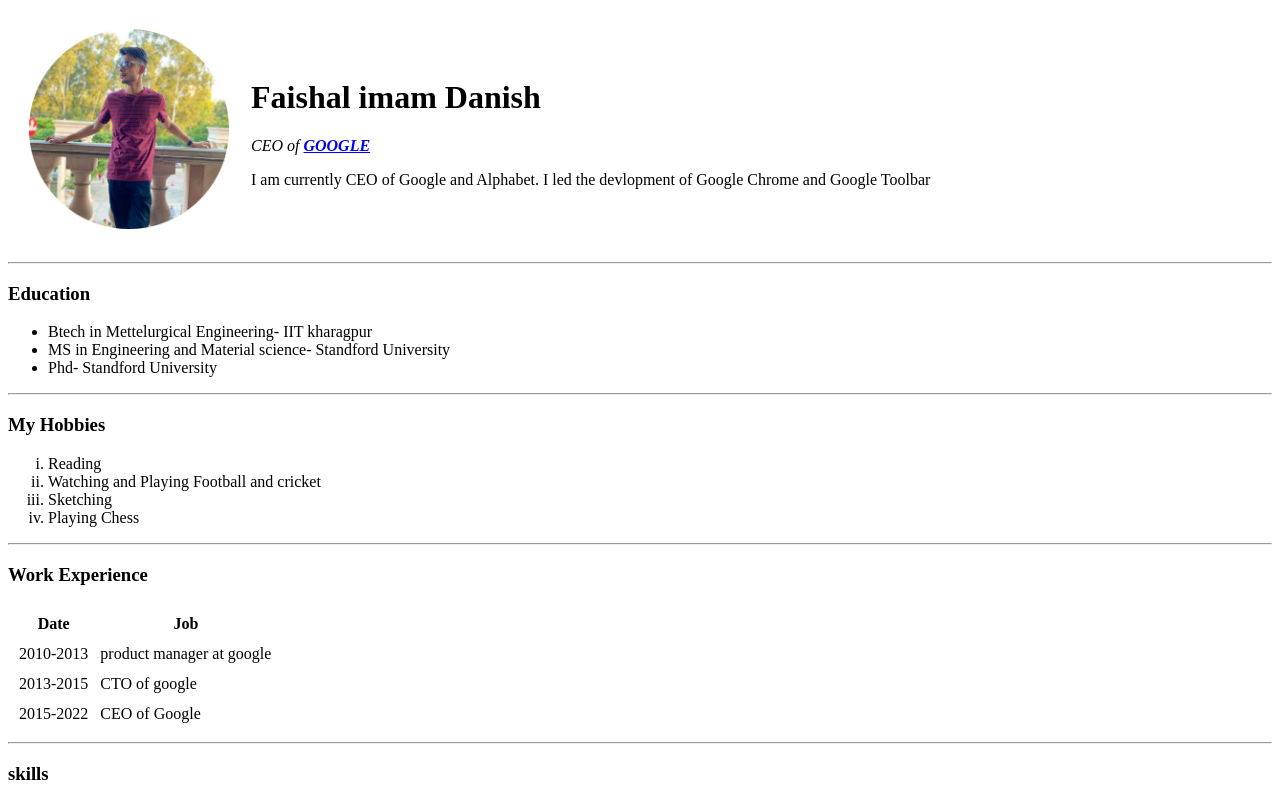
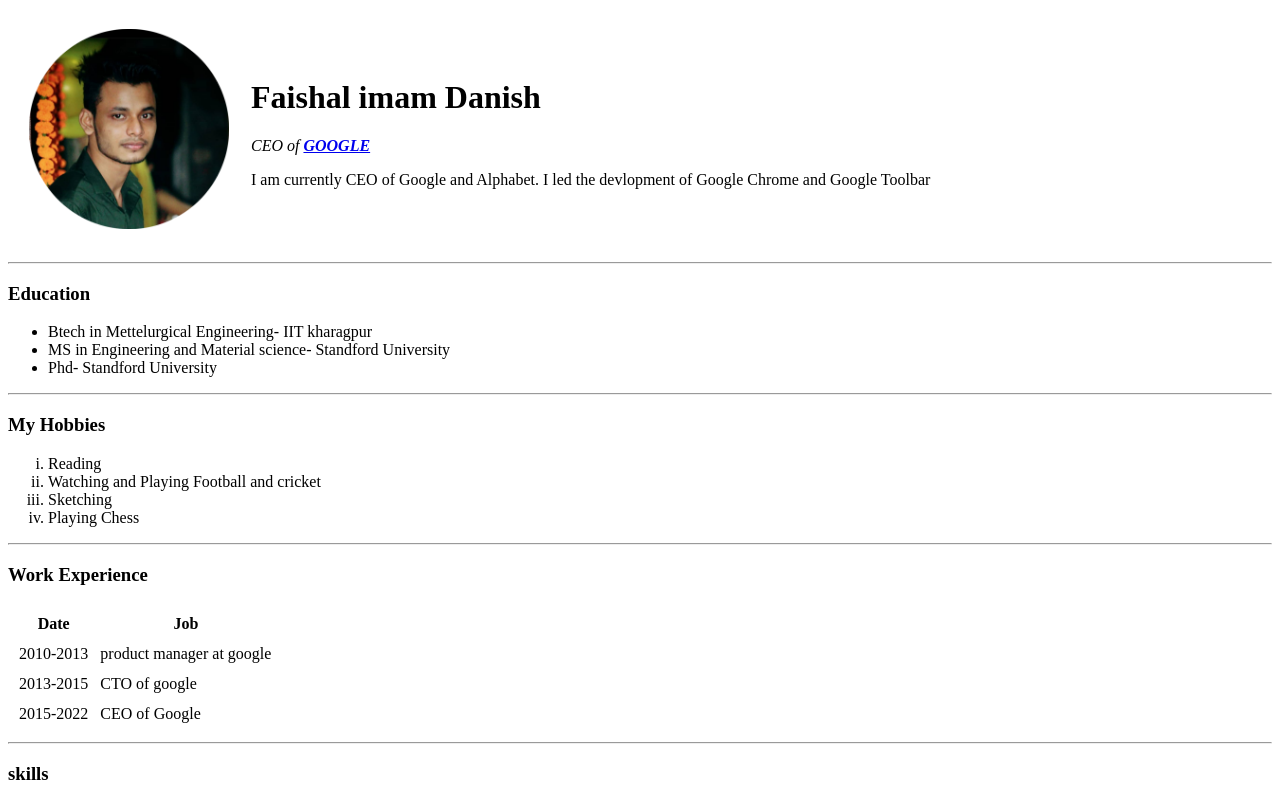
Before and after one commit to imdaniissh/BioData, a plain HTML site: page index.html in a window 1280 px wide. Shown: the top 800 px of the page. Drawn offline with Linux system fonts and the light colour scheme.

Commit message:
Update index.html

```diff
--- a/index.html
+++ b/index.html
@@ -12,7 +12,7 @@
     <table cellspacing="20">
         <tr>
 
-            <td><img src="danish.png" alt="danish picture standing in a balcony" height="200px" width="200px"></td>
+            <td><img src="danish2.png.png" alt="danish picture standing in a balcony" height="200px" width="200px"></td>
 
             <td><h1>Faishal imam Danish</h1>
                 <p><em>CEO of <strong><a href="https://www.google.com/">GOOGLE</a></strong></em></p>
```
